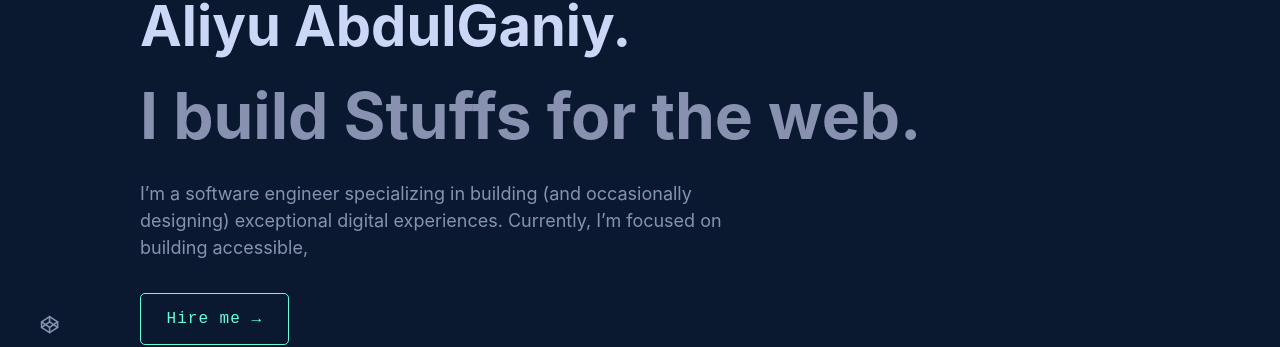
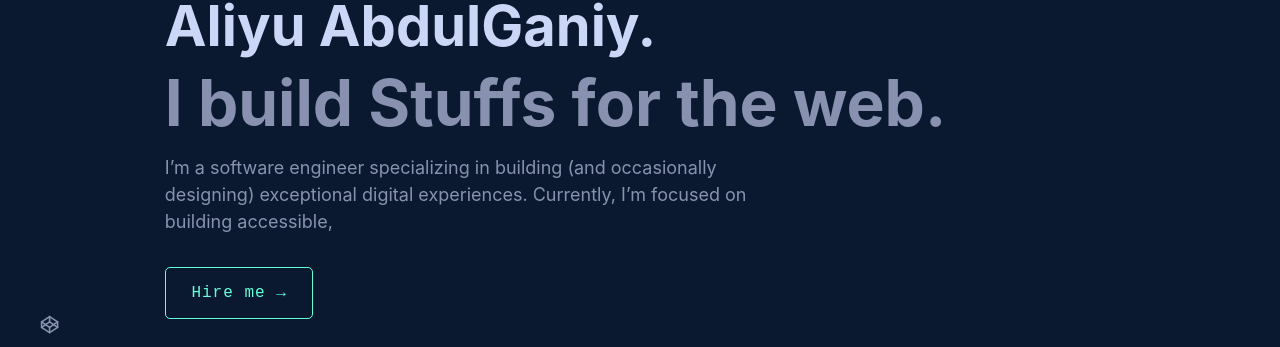
Before and after one commit to alialaba/my-portfolio, a React (Create React App) app: page / in a window 1280 px wide. Shown: the part 216-563 px from the top of the page. Built offline with nearby package versions, Linux system fonts and the light colour scheme.

Commit message:
style: fix hero section styling

```diff
--- a/src/App.js
+++ b/src/App.js
@@ -38,8 +38,9 @@ export default function App() {
   <ExperienceSection/>
   <WorkSection/>
   <ContactSection/>
-  <SocialCustom/>
+  {/* <SocialCustom/> */}
 </main>
+<SocialCustom/>
     </div>
   );
 }
--- a/src/styles/main.css
+++ b/src/styles/main.css
@@ -246,6 +246,8 @@ p, h1, h2, h3, h4, h5, h6 {
   margin-bottom: 2rem;
   font-family: "Calibre", "Inter", "San Francisco", "SF Pro Text", -apple-system, system-ui, sans-serif;
   font-size: 1.125rem;
+  max-width: 600px;
+  width: 100%;
 }
 
 .main .hero-section-content__btn {
@@ -283,17 +285,23 @@ p, h1, h2, h3, h4, h5, h6 {
 }
 
 @media (min-width: 769px) and (max-width: 1000px) {
+  .main .hero-section {
+    padding: 4rem 7rem;
+  }
   .main .hero-section-content__name {
     font-size: 3rem;
   }
   .main .hero-section-content__subtitle {
-    font-size: 3.5rem;
+    font-size: 3.2rem;
+    line-height: 1.1;
   }
 }
 
 @media (min-width: 1001px) {
+  .main .hero-section {
+    padding: 4rem 7rem;
+  }
   .main .hero-section-content__describe {
-    width: 60%;
     font-size: 1.125rem;
   }
   .main .hero-section-content__name {
@@ -302,17 +310,23 @@ p, h1, h2, h3, h4, h5, h6 {
   .main .hero-section-content__subtitle {
     font-size: 4rem;
     font-weight: 700;
+    line-height: 1.1;
   }
   .main .hero-section-content__btn {
     font-size: 1rem;
   }
 }
 
-.main .footer-section {
+.main .about-section {
+  background-color: #0a192f;
+  padding: 4rem 0 9.6rem 0;
+}
+
+.footer-section {
   position: relative;
 }
 
-.main .footer-section-list {
+.footer-section-list {
   position: fixed;
   bottom: 0;
   left: 0;
@@ -327,7 +341,7 @@ p, h1, h2, h3, h4, h5, h6 {
           flex-direction: column;
 }
 
-.main .footer-section-list::after {
+.footer-section-list::after {
   position: absolute;
   content: " ";
   top: 100%;
@@ -339,23 +353,23 @@ p, h1, h2, h3, h4, h5, h6 {
   background-color: #8892b0;
 }
 
-.main .footer-section-list__item {
+.footer-section-list__item {
   margin-bottom: 1rem;
 }
 
-.main .footer-section-social__link {
+.footer-section-social__link {
   display: inline-block;
   text-decoration: none;
   color: #8892b0;
   font-size: 1.2rem;
 }
 
-.main .footer-section-social__link:hover {
+.footer-section-social__link:hover {
   color: #64ffda;
 }
 
 @media (max-width: 499px), (min-width: 500px) and (max-width: 768px) {
-  .main .footer-section-list {
+  .footer-section-list {
     display: none;
   }
 }
--- a/src/styles/main.scss
+++ b/src/styles/main.scss
@@ -203,8 +203,8 @@
             margin-bottom: 2rem;
             font-family: $font-sans;
             font-size: $fz-lg;
-            // max-width:60%;
-            // width: 70%;
+            max-width:600px;
+            width: 100%;
         }
         &-content__btn{
             @include btn;
@@ -226,6 +226,7 @@
         }
     //tablet view
     @media  #{$break2}{
+
         &-content__name{
             font-size: 2.6rem;
         }
@@ -239,20 +240,26 @@
 
     }
 
+    //tab view
     @media  #{$break3}{
+       //general break padding (please checkout this code)
+        padding: 4rem 7rem ;
         &-content__name{
             font-size: 3rem;
         }
         &-content__subtitle{
-            font-size: 3.5rem;
+            font-size: 3.2rem;
+            line-height: 1.1;
         }
 
 
     }
         //desktop view
         @media #{$break4}{
+             //general break padding (please checkout this code)
+            padding:4rem 7rem ;
             &-content__describe{
-                width:60%;
+                // width:60%;
                 font-size: $fz-lg;
             }
             &-content__name{
@@ -261,6 +268,7 @@
             &-content__subtitle{
                 font-size: 4rem;
                 font-weight: 700;
+                line-height: 1.1;
             }
             &-content__btn{
                 font-size: $fz-md;
@@ -271,8 +279,18 @@
 
 
 
+//about section
+.about-section{
+    background-color: $navy;
+    padding: 4rem 0 9.6rem 0;
+}
 
 
+
+
+}
+
+//footer
 .footer-section{
     position:relative;
     &-list{
@@ -326,7 +344,3 @@
 
 }
 }
-
-
-
-}
```
Also changed, not shown: 1 other file (tests, documents, lock files or other folders). Lines whose indentation alone changed are shown as unchanged.
